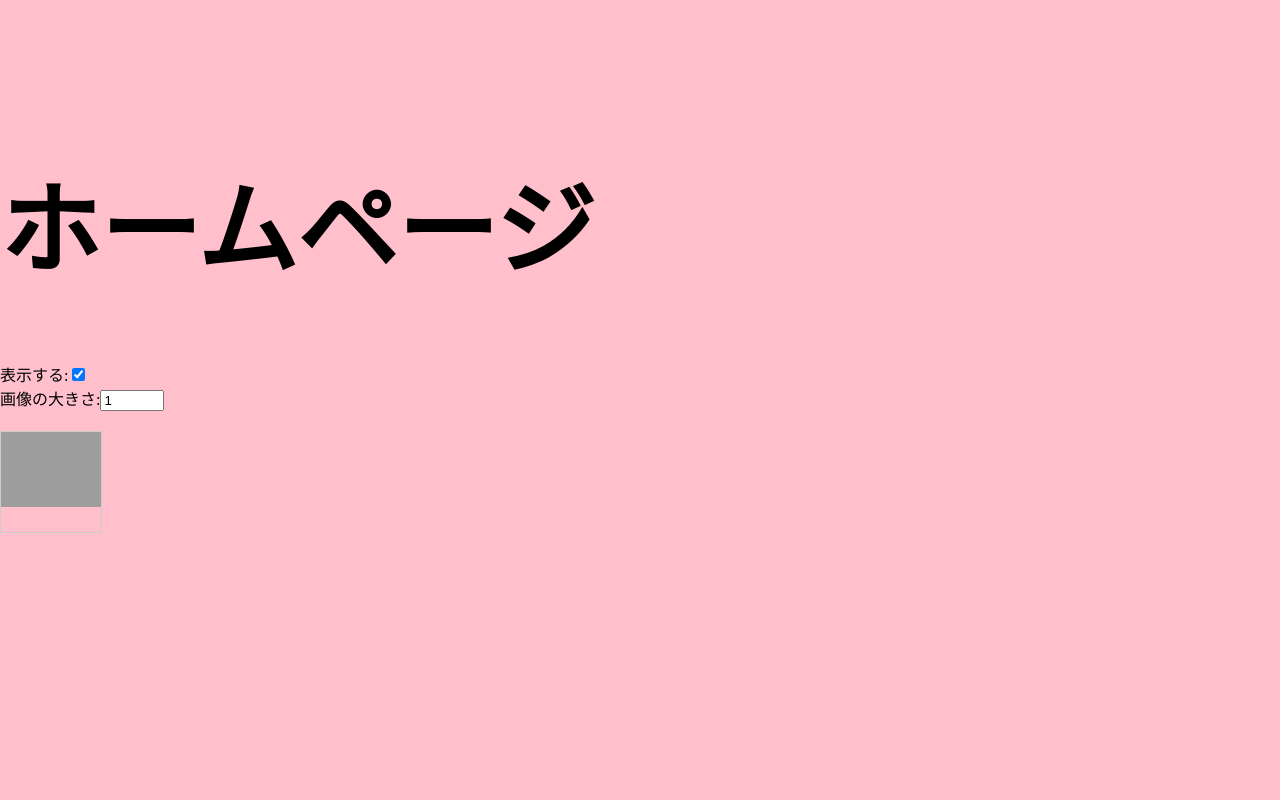
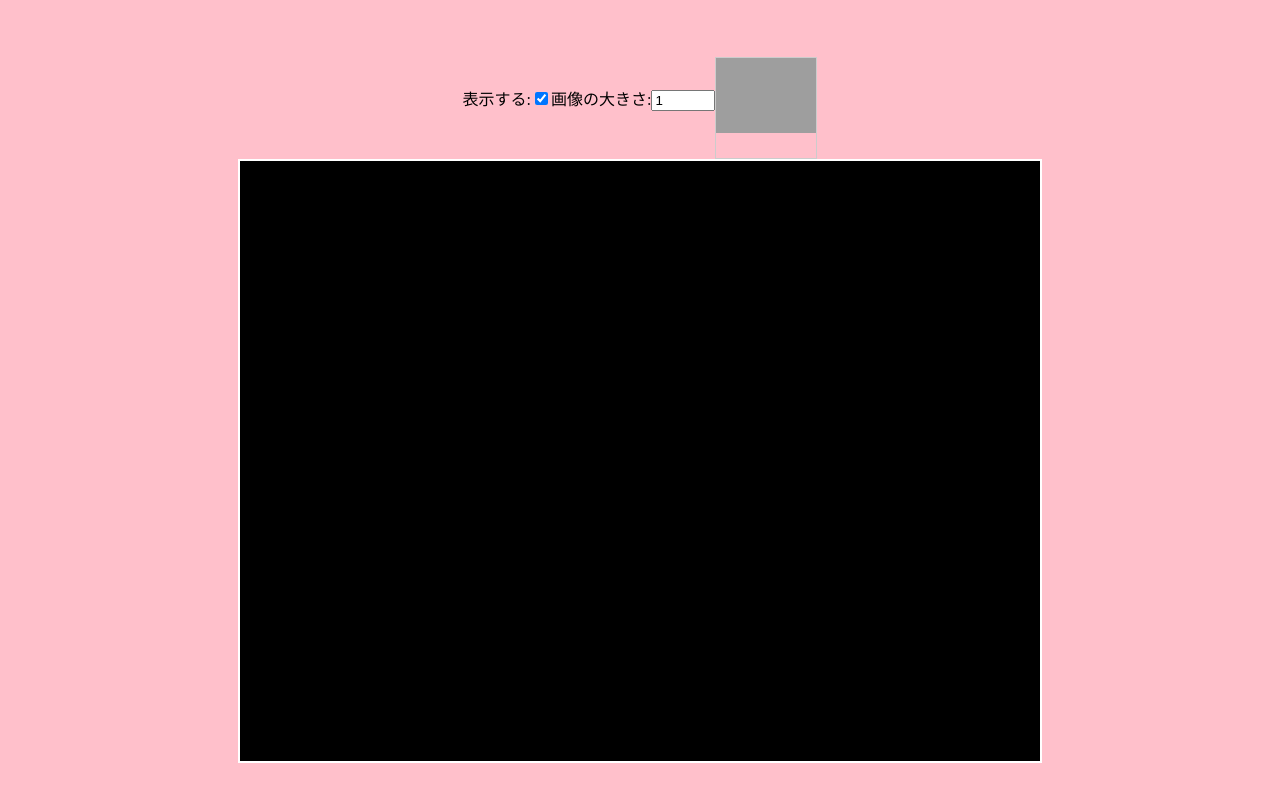
Before and after one commit to ko-tarou/VirtuPet, a React (Create React App) app: page /view in a window 1280 px wide. Built offline with nearby package versions, Linux system fonts and the light colour scheme; grey boxes are pictures that could not be loaded.

Commit message:
ホームページのスタイルを改善

```diff
--- a/src/pages/styles/home.css
+++ b/src/pages/styles/home.css
@@ -1,4 +1,4 @@
-html, body {
+html {
     max-width: 100%;
     max-width: 100%;
     margin: 0;
--- a/src/pages/styles/veiw.css
+++ b/src/pages/styles/veiw.css
@@ -6,19 +6,33 @@ body {
     display: flex;
     justify-content: center;
     align-items: center;
-}
+    height: 100vh; /* ビューポート全体をカバー */
+  }
 
-.view-container {
+  .view-container {
+    display: flex;
+    flex-direction: column;
+    align-items: center;
     text-align: center;
-}
+  }
 
-.black-background {
-    background-color: black;
-    color: white;
-    width: 800px;
-    height: 630px;
-    margin: 0; /* マージンをリセット */
-    display: flex;/*textを中央設置*/
+  .layout {
+    display: flex;
     justify-content: center;
     align-items: center;
-}
+  }
+
+  .controls {
+    display: flex;
+    flex-direction: column;
+    justify-content: center;
+    align-items: flex-start; /* 左寄せ */
+    margin-right: 0px; /* ゲーム画面との間隔 */
+  }
+
+  .game-screen {
+    width: 800px; /* ゲーム画面の幅を設定 */
+    height: 600px; /* ゲーム画面の高さを設定 */
+    background-color: #000; /* 背景色を黒に設定 */
+    border: 2px solid #fff; /* 白い枠線 */
+  }
--- a/src/pages/veiw.jsx
+++ b/src/pages/veiw.jsx
@@ -1,4 +1,5 @@
 import React, { useState } from 'react';
+import '../pages/styles/veiw.css'; // CSSファイルをインポート
 
 const View = () => {
   const [isVisible, setIsVisible] = useState(true);
@@ -45,7 +46,8 @@ const View = () => {
 
   return (
     <div>
-      <h1>ホームページ</h1>
+      <div class="view-container">
+      <div class="layout">
       <label>
         表示する:
         <input
@@ -81,9 +83,16 @@ const View = () => {
           border: '1px solid #ccc' // プレビュー枠の視認性向上
         }}
       ></div>
+      </div>
+      <div className="center-screen">
+      <div className="game-screen">
+        {/* ゲーム画面のコンテンツをここに追加 */}
+      </div>
+    </div>
 
       {/* フィードバックメッセージ */}
       {feedbackMessage && <p>{feedbackMessage}</p>}
+      </div>
     </div>
   );
 };
```
